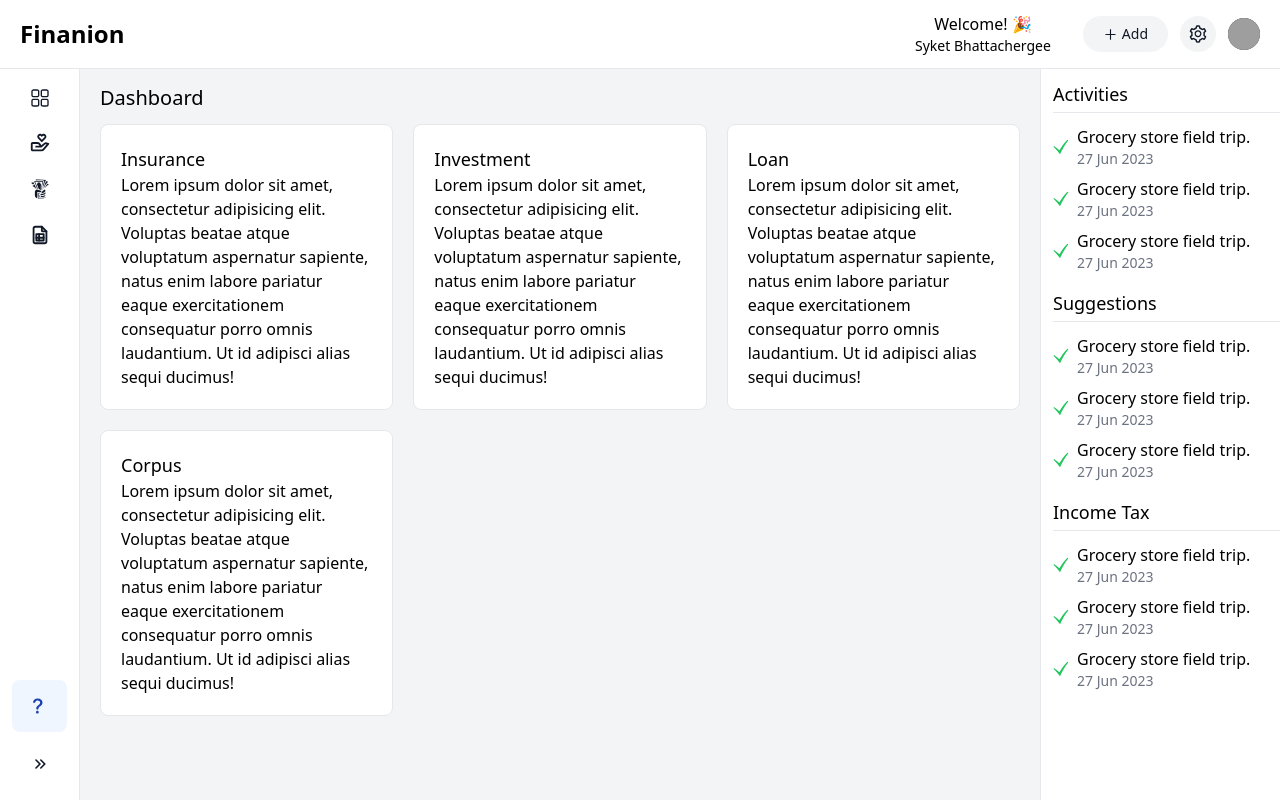
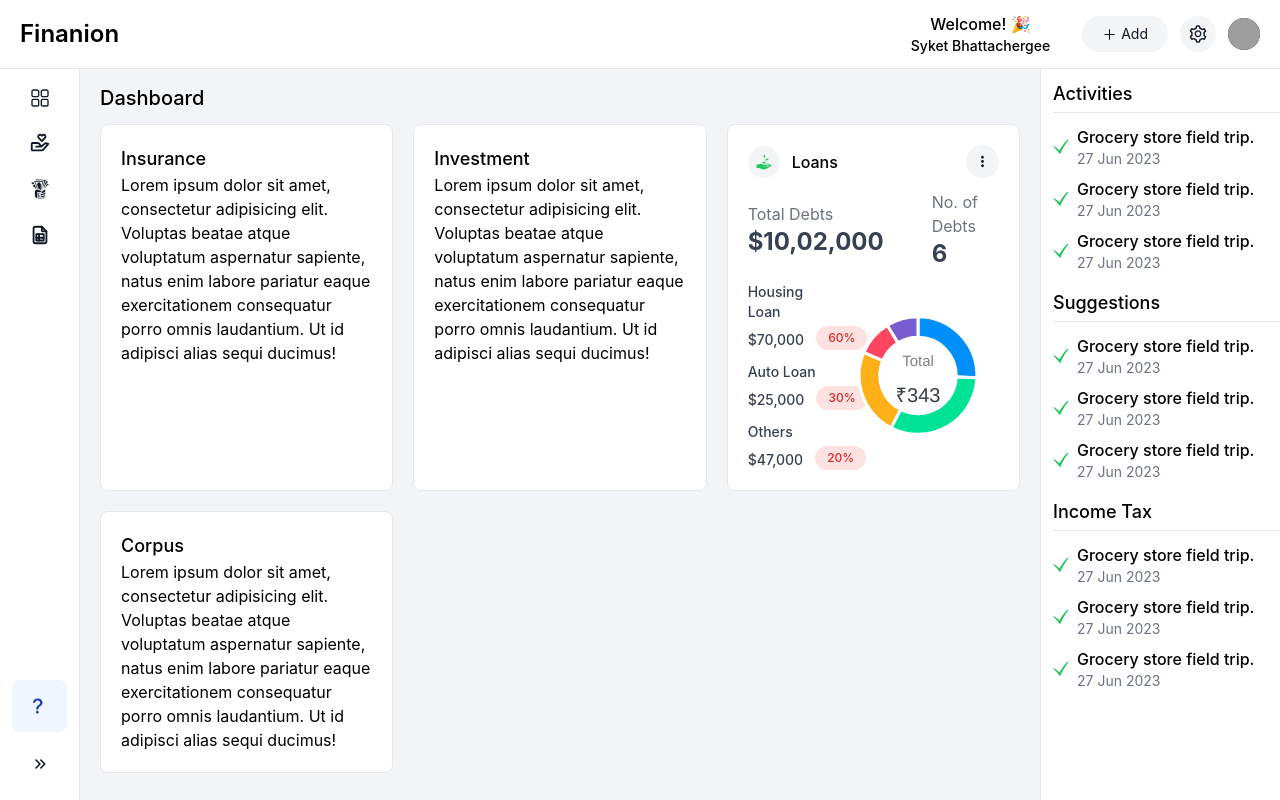
Before and after one commit to syket-git/dashboard-design, a Next.js app: page / in a window 1280 px wide. Built offline with nearby package versions, Linux system fonts and the light colour scheme; grey boxes are pictures that could not be loaded.

Commit message:
loans ui added

```diff
--- a/components/Dashboard/Loan.jsx
+++ b/components/Dashboard/Loan.jsx
@@ -1,15 +1,71 @@
-import React from 'react';
+import { chartOptions } from '@/data/data';
+import dynamic from 'next/dynamic';
+import { useState } from 'react';
+const ReactApexChart = dynamic(() => import('react-apexcharts'), {
+  ssr: false,
+});
+import { BiDotsVerticalRounded } from 'react-icons/bi';
+import { GiReceiveMoney } from 'react-icons/gi';
 
 const Loan = () => {
+  const [series] = useState([44, 55, 41, 17, 15]);
+  const [options] = useState(chartOptions);
+
+  const LoanBox = ({ title, amount, percentage }) => {
+    return (
+      <div>
+        <p className="font-medium text-gray-700 text-sm">{title}</p>
+        <div className="flex items-center pt-1">
+          <p className="font-medium text-gray-700 text-sm mt-1">{amount}</p>
+          <span className="ml-3 font-medium text-xs w-fit flex cursor-pointer space-x-2 items-center px-3 py-1 text-red-600 rounded-full dark:text-white bg-red-100 dark:hover:bg-gray-700">
+            {percentage}
+          </span>
+        </div>
+      </div>
+    );
+  };
+
   return (
-    <div className="bg-white rounded-lg p-5 border-[1px]">
-      <h4 className="text-lg font-medium">Loan</h4>
-      <p>
-        Lorem ipsum dolor sit amet, consectetur adipisicing elit. Voluptas
-        beatae atque voluptatum aspernatur sapiente, natus enim labore pariatur
-        eaque exercitationem consequatur porro omnis laudantium. Ut id adipisci
-        alias sequi ducimus!
-      </p>
+    <div className="bg-white w-full rounded-lg p-5 border-[1px] overflow-hidden">
+      <div className="flex items-center justify-between">
+        <div className="flex items-center gap-3">
+          <div className="flex space-x-2 items-center p-2 text-gray-900 rounded-full dark:text-white bg-gray-100 dark:hover:bg-gray-700">
+            <GiReceiveMoney className="text-green-500" />
+          </div>
+          <p className="font-medium">Loans</p>
+        </div>
+        <div className="flex cursor-pointer space-x-2 items-center p-2 text-gray-900 rounded-full dark:text-white bg-gray-100 dark:hover:bg-gray-700">
+          <BiDotsVerticalRounded size={17} />
+        </div>
+      </div>
+
+      <div className="flex items-center gap-12 my-3">
+        <div>
+          <p className="text-gray-500">Total Debts</p>
+          <h4 className="text-2xl font-bold text-gray-700">$10,02,000</h4>
+        </div>
+        <div>
+          <p className="text-gray-500">No. of Debts</p>
+          <h4 className="text-2xl font-bold text-gray-700">6</h4>
+        </div>
+      </div>
+
+      <div className="grid lg:grid-cols-12 gap-4 items-center justify-between">
+        <div className="col-span-4 space-y-3">
+          <LoanBox title="Housing Loan" amount="$70,000" percentage="60%" />
+          <LoanBox title="Auto Loan" amount="$25,000" percentage="30%" />
+          <LoanBox title="Others" amount="$47,000" percentage="20%" />
+        </div>
+        <div className="col-span-8">
+          <ReactApexChart
+            width={'100%'}
+            height={'auto'}
+            type="donut"
+            options={options}
+            series={series}
+          />
+        </div>
+      </div>
     </div>
   );
 };
--- a/data/data.js
+++ b/data/data.js
@@ -29,3 +29,31 @@ export const sidebarData = [
     icon: <TbFileSpreadsheet size={22} />,
   },
 ];
+
+export const chartOptions = {
+  chart: { type: 'donut' },
+  legend: { show: false },
+  dataLabels: { enabled: false },
+  tooltip: { enabled: true },
+  states: {
+    hover: { filter: { type: 'lighten', value: 0.5 } },
+    active: { filter: { type: 'none', value: 0 } },
+  },
+  stroke: { width: 3 },
+  plotOptions: {
+    pie: {
+      donut: {
+        labels: {
+          show: true,
+          total: {
+            show: true,
+            showAlways: true,
+            formatter: () => '₹343',
+            fontSize: 15,
+            color: 'gray',
+          },
+        },
+      },
+    },
+  },
+};
--- a/package.json
+++ b/package.json
@@ -11,9 +11,11 @@
   },
   "dependencies": {
     "@next/font": "13.1.2",
+    "apexcharts": "^3.40.0",
     "chart.js": "^4.1.2",
     "next": "13.1.2",
     "react": "18.2.0",
+    "react-apexcharts": "^1.4.0",
     "react-dom": "18.2.0",
     "react-icons": "^4.7.1"
   },
--- a/styles/globals.css
+++ b/styles/globals.css
@@ -2,6 +2,11 @@
 @tailwind components;
 @tailwind utilities;
 
+@import url('https://fonts.googleapis.com/css2?family=Inter:wght@400;500;600&display=swap');
+
+body {
+  font-family: 'Inter', sans-serif;
+}
 
 /* width */
 ::-webkit-scrollbar {
```
Also changed, not shown: 1 other file (tests, documents, lock files or other folders).
